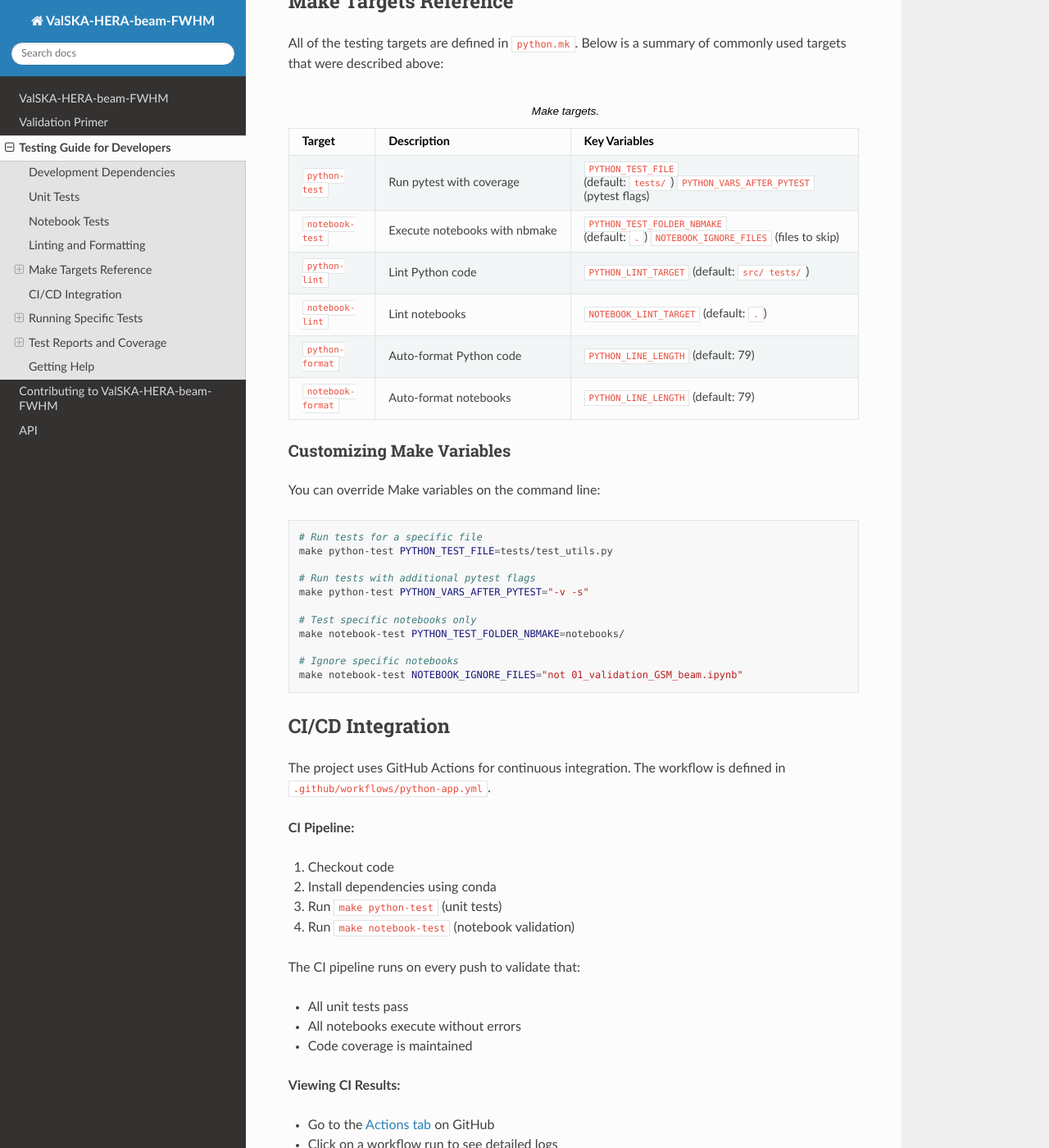
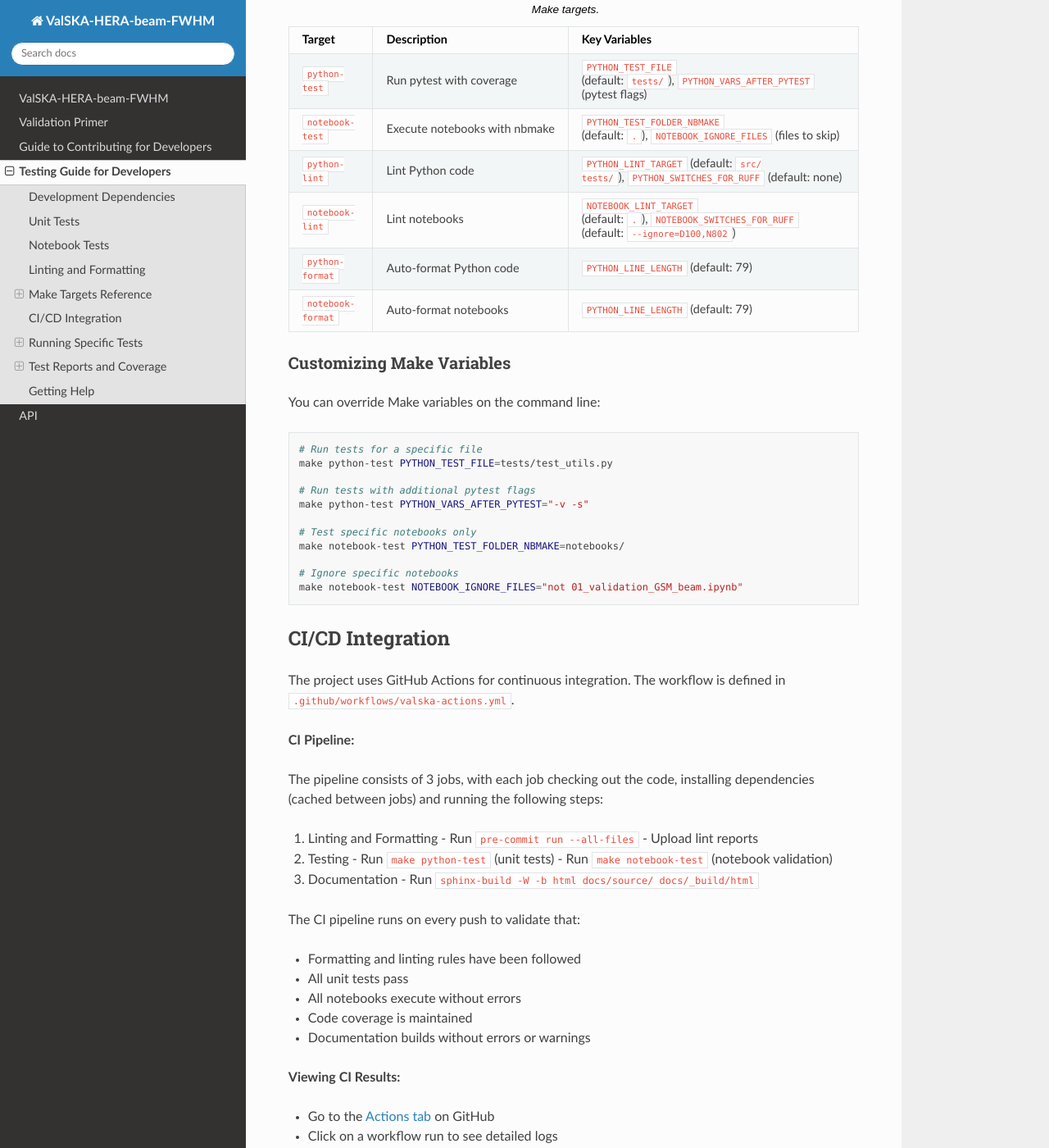
Before and after one commit to uksrc/ValSKA-HERA-beam-FWHM, a Sphinx documentation site: the page built from docs/source/testing.rst, in a window 1280 px wide and 1400 px high, scrolled down 2864 px. Shown: the whole window at 82% size. Built offline with Sphinx 7.4.7 and the Read the Docs theme 3.1.0, drawn with Linux system fonts in a browser that asks for light colours; some of the changed text lies outside the part shown.

Commit message:
Documentation updates

```diff
--- a/docs/source/index.rst
+++ b/docs/source/index.rst
@@ -17,6 +17,6 @@ Contents
 
    readme
    validation
+   contributing
    testing
-   contributing
    api
--- a/docs/source/testing.rst
+++ b/docs/source/testing.rst
@@ -106,12 +106,7 @@ To run linting
    make notebook-lint
 
 
-**Linting includes:**
-
-- ``isort`` - Import sorting verification
-- ``black`` - Code formatting verification
-- ``flake8`` - Style guide enforcement
-- ``pylint`` - Advanced code analysis
+Linting and formatting use `ruff <https://docs.astral.sh/ruff/>`_.
 
 Linting results are saved to ``build/reports/linting-python.xml`` and ``build/reports/linting-notebooks.xml``.
 
@@ -129,18 +124,20 @@ All of the testing targets are defined in ``python.mk``. Below is a summary of c
      - Key Variables
    * - ``python-test``
      - Run pytest with coverage
-     - ``PYTHON_TEST_FILE`` (default: ``tests/``)
+     - ``PYTHON_TEST_FILE`` (default: ``tests/``),
        ``PYTHON_VARS_AFTER_PYTEST`` (pytest flags)
    * - ``notebook-test``
      - Execute notebooks with nbmake
-     - ``PYTHON_TEST_FOLDER_NBMAKE`` (default: ``.``)
+     - ``PYTHON_TEST_FOLDER_NBMAKE`` (default: ``.``),
        ``NOTEBOOK_IGNORE_FILES`` (files to skip)
    * - ``python-lint``
      - Lint Python code
-     - ``PYTHON_LINT_TARGET`` (default: ``src/ tests/``)
+     - ``PYTHON_LINT_TARGET`` (default: ``src/ tests/``),
+       ``PYTHON_SWITCHES_FOR_RUFF`` (default: none)
    * - ``notebook-lint``
      - Lint notebooks
-     - ``NOTEBOOK_LINT_TARGET`` (default: ``.``)
+     - ``NOTEBOOK_LINT_TARGET`` (default: ``.``),
+       ``NOTEBOOK_SWITCHES_FOR_RUFF`` (default: ``--ignore=D100,N802``)
    * - ``python-format``
      - Auto-format Python code
      - ``PYTHON_LINE_LENGTH`` (default: 79)
@@ -171,20 +168,29 @@ You can override Make variables on the command line:
 CI/CD Integration
 -----------------
 
-The project uses GitHub Actions for continuous integration. The workflow is defined in ``.github/workflows/python-app.yml``.
+The project uses GitHub Actions for continuous integration. The workflow is defined in ``.github/workflows/valska-actions.yml``.
 
 **CI Pipeline:**
 
-1. Checkout code
-2. Install dependencies using conda
-3. Run ``make python-test`` (unit tests)
-4. Run ``make notebook-test`` (notebook validation)
+The pipeline consists of 3 jobs, with each job checking out the code, installing dependencies (cached between jobs)
+and running the following steps:
+
+1. Linting and Formatting
+   - Run ``pre-commit run --all-files``
+   - Upload lint reports
+2. Testing
+   - Run ``make python-test`` (unit tests)
+   - Run ``make notebook-test`` (notebook validation)
+3. Documentation
+   - Run ``sphinx-build -W -b html docs/source/ docs/_build/html``
 
 The CI pipeline runs on every push to validate that:
 
+- Formatting and linting rules have been followed
 - All unit tests pass
 - All notebooks execute without errors
 - Code coverage is maintained
+- Documentation builds without errors or warnings
 
 **Viewing CI Results:**
 
```
Also changed, not shown: README.md (+1 -1 lines), docs/source/contributing.rst (+10 -6 lines).
